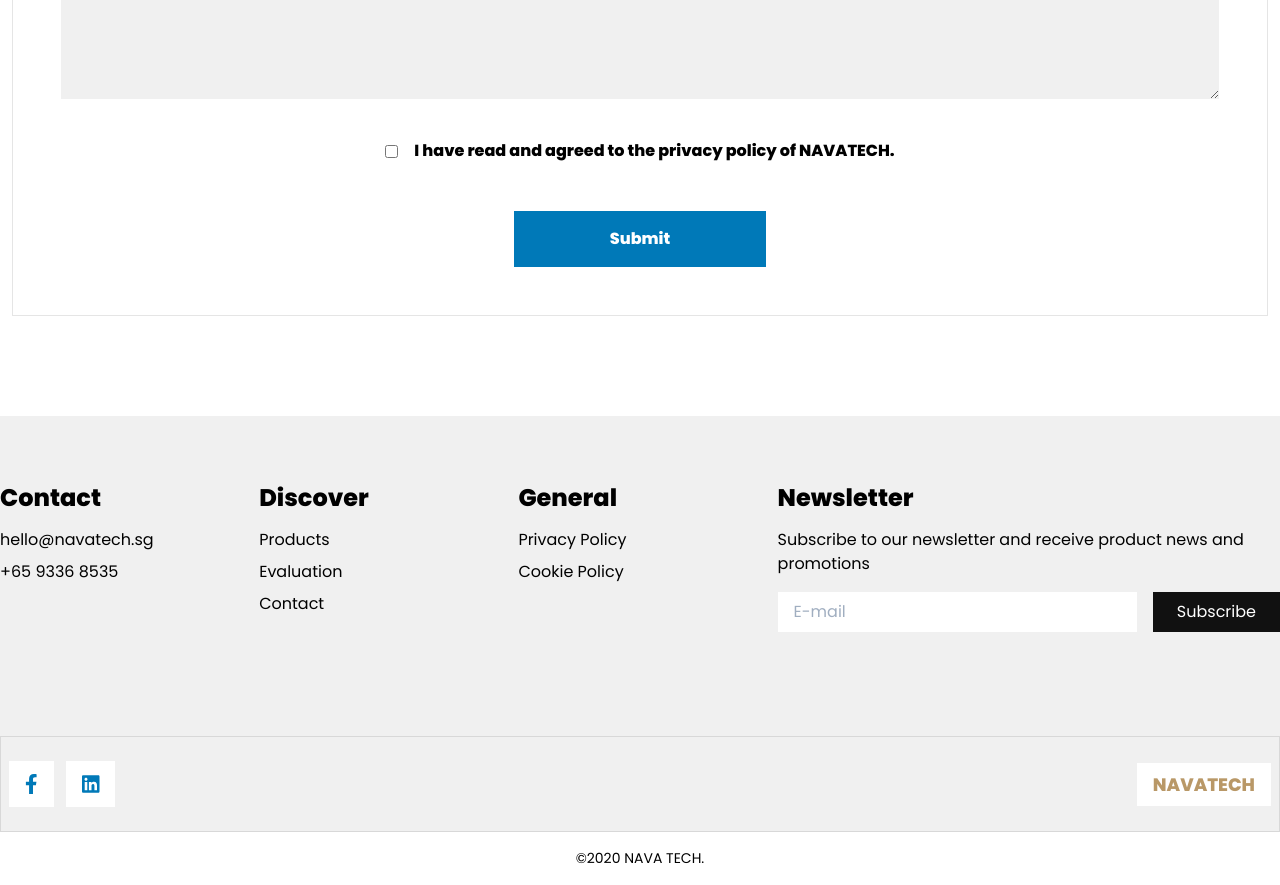
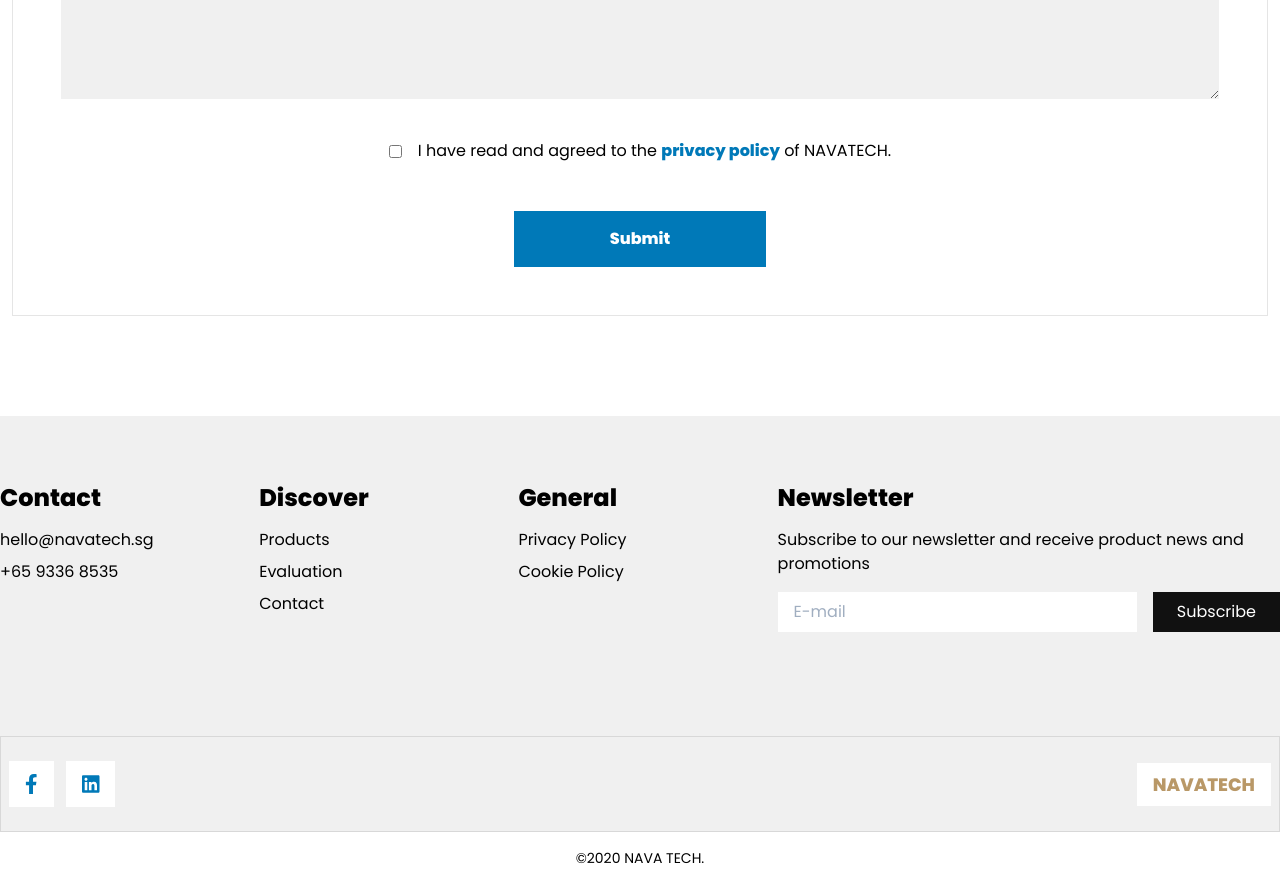
Before and after one commit to aatauil/Navatech-frontend, a React (Create React App) app: page /Contact in a window 1280 px wide. Shown: the part 1200-2085 px from the top of the page. Built offline with nearby package versions, Linux system fonts and the light colour scheme.

Commit message:
Update Contact.js

```diff
--- a/src/Routes/Contact.js
+++ b/src/Routes/Contact.js
@@ -66,7 +66,7 @@ function Contact() {
                      </div>
                      <div className="flex justify-center items-center my-6">
                          <input type="checkbox" id="privacy" name="privacy" required={true} className="mr-4"></input>
-                         <label htmlFor="privacy" className="font-bold">I have read and agreed to the privacy policy of NAVATECH.</label>
+                         <label htmlFor="privacy" className="">I have read and agreed to the <a href="https://www.privacypolicygenerator.info/live.php?token=0qmYpfh0AP6509IxyvxIU1YAoi64K2hu" className="text-blue font-bold">privacy policy</a>  of NAVATECH.</label>
                      </div>
                      <div className="w-full flex justify-center mt-12">
                      <input type="submit" className=" px-24 py-4 bg-blue text-white font-bold"></input>
```
